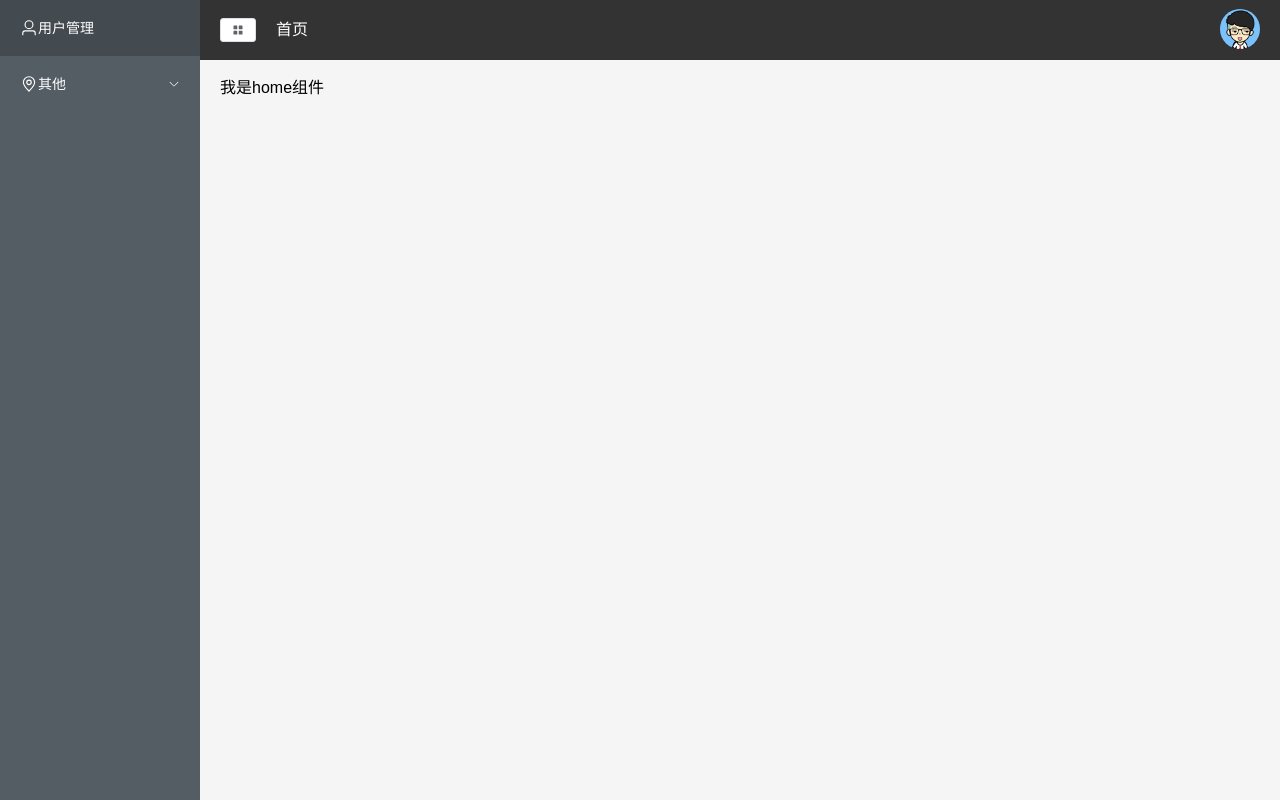
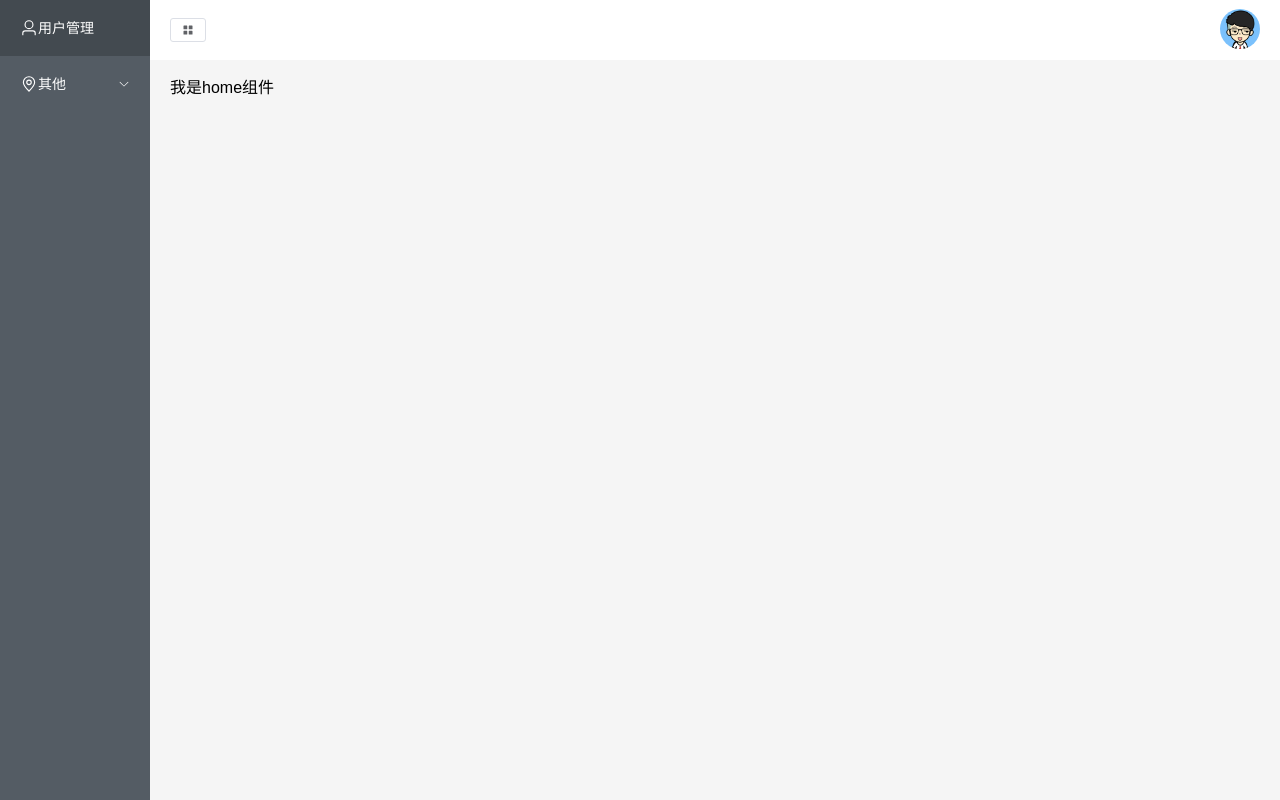
Before and after one commit to shanjie111/houtai, a Vue app: page /home in a window 1280 px wide. Built offline with nearby package versions, Linux system fonts and the light colour scheme.

Commit message:
调整样式

```diff
--- a/src/components/Header.vue
+++ b/src/components/Header.vue
@@ -36,7 +36,7 @@ header {
   justify-content: space-between;
   align-items: center;
   width: 100%;
-  background-color: #333;
+  background-color: #fff;
 }
 .r-contnet {
   .user {
--- a/src/views/Layout/index.vue
+++ b/src/views/Layout/index.vue
@@ -24,11 +24,9 @@
   & > .el-container {
     height: 100%;
     & > .el-aside {
+      width: 150px;
       height: 100%;
       background-color: #545c64;
-      & > .el-menu.el-menu--vertical {
-        height: 100%;
-      }
     }
   }
 }
```
